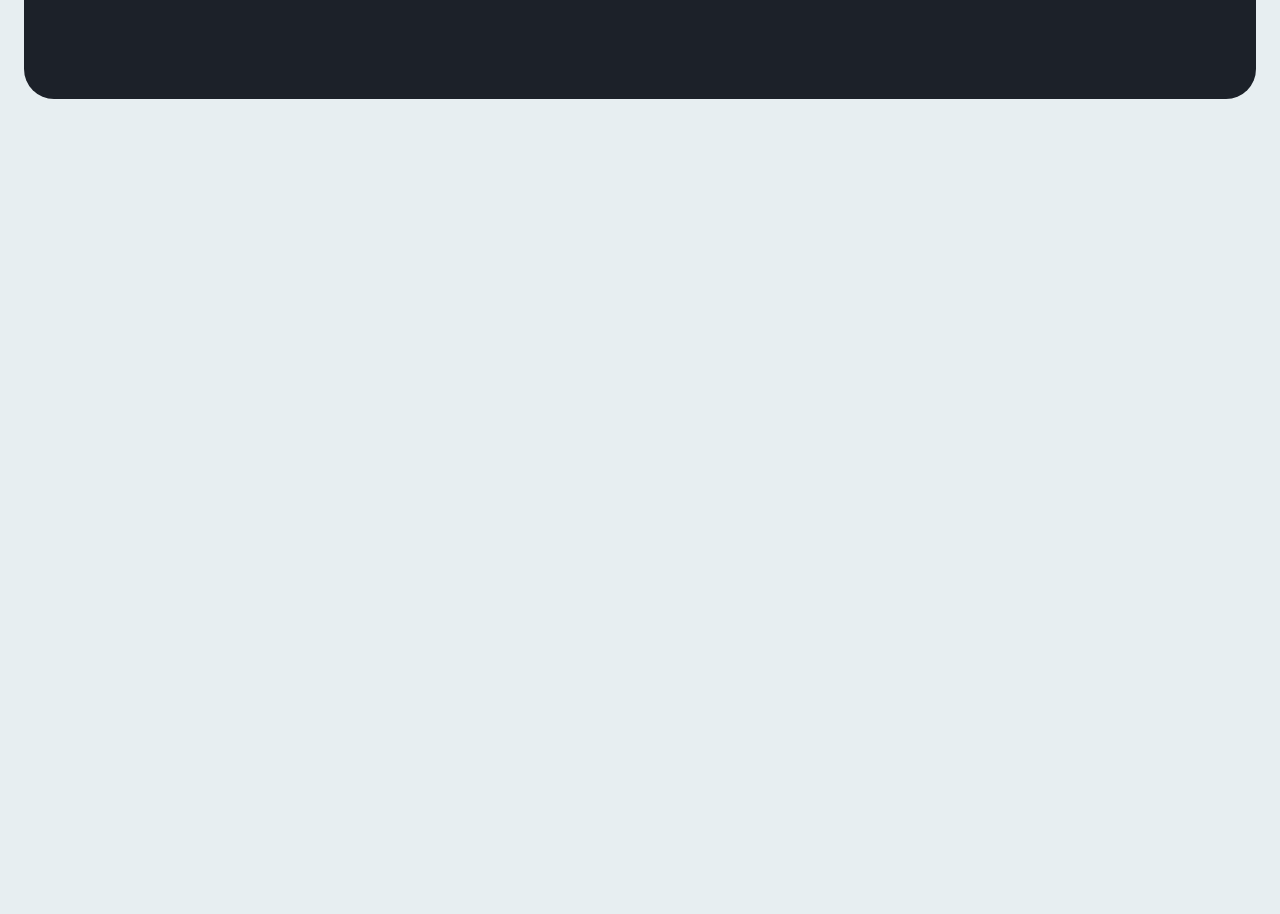
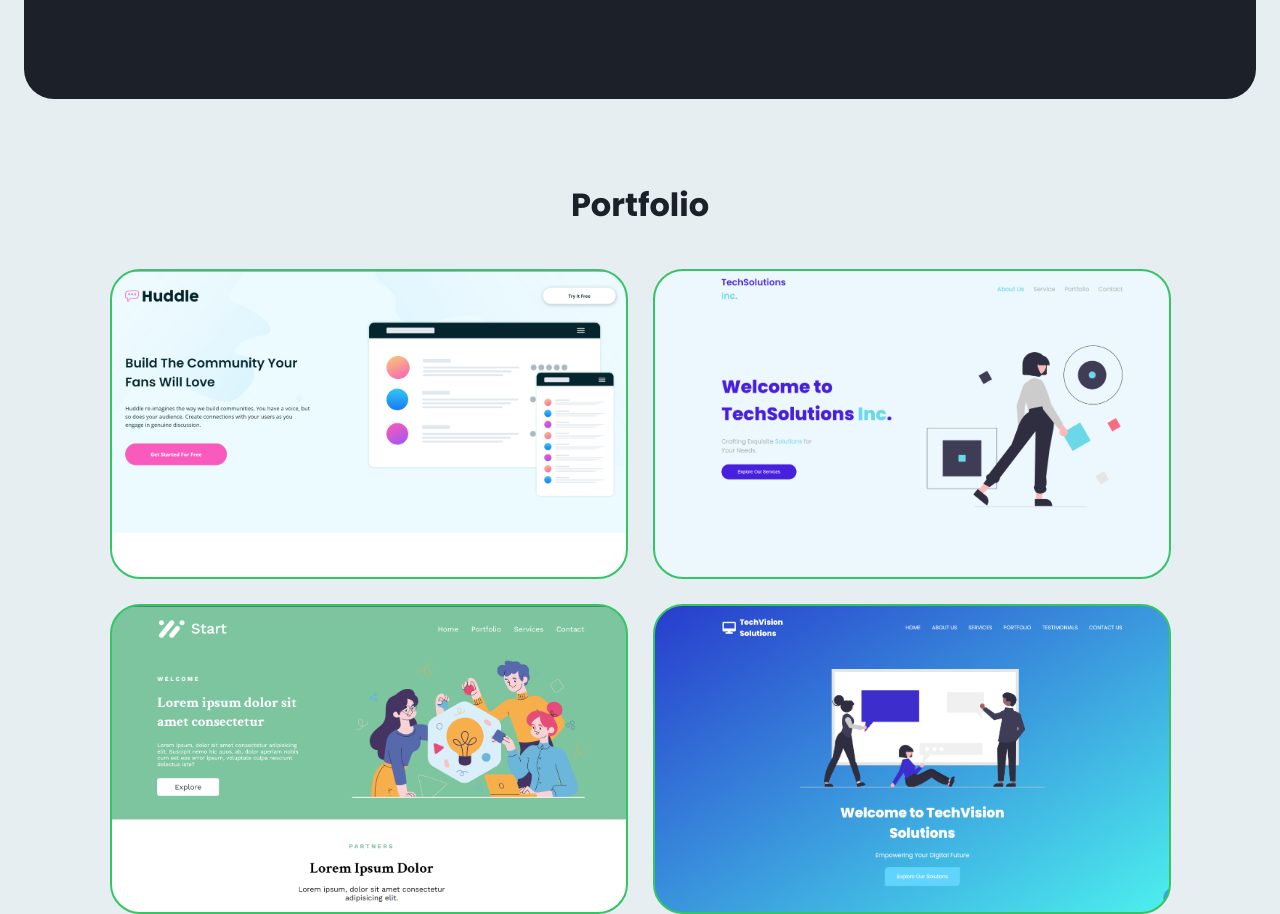
Before and after one commit to devnmarki/Creative-Minds-Innovate, a website built with Vite: page index.html in a window 1280 px wide. Shown: the part 2424-3338 px from the top of the page. Before the commit the page ends 2523 px from the top, so only its background shows below. Built offline with nearby package versions, Linux system fonts and the light colour scheme; files whose address does not match are found by name.

Commit message:
portfolio section with 4 different projects

```diff
--- a/index.html
+++ b/index.html
@@ -62,6 +62,7 @@
             <h1><span>Our</span> Team</h1>
         </div>
       </div>
+
       <div class="about-us__team">
         <div class="member first-member">
           <div class="fade">
@@ -115,6 +116,25 @@
       </div>
     </section>
 
+    <section class="portfolio">
+      <h1 class="portfolio__header">Portfolio</h1>
+
+      <div class="projects">
+
+        <div class="portfolio__project proj-1">
+
+        </div>
+        <div class="portfolio__project proj-2">
+
+        </div>
+        <div class="portfolio__project proj-3">
+
+        </div>
+        <div class="portfolio__project proj-4">
+
+        </div>
+      </div>
+    </section>
 
 
     <script type="module" src="/main.js"></script>
--- a/scss/main.scss
+++ b/scss/main.scss
@@ -3,3 +3,4 @@
 @forward "hero";
 @forward "about";
 @forward "services";
+@forward "portfolio";
--- /dev/null
+++ b/scss/portfolio.scss
@@ -0,0 +1,66 @@
+@use "utils/variables" as var;
+@use "utils/mixins" as mix;
+
+.portfolio {
+    display: flex;
+    flex-direction: column;
+    align-items: center;
+    width: 100%;
+    margin: 40px 0px;
+
+    &__header {
+        font-size: 32px;
+        font-weight: var.$bold;
+        color: var.$black;
+        margin-bottom: 40px;
+    }
+
+    .projects {
+        display: flex;
+        flex-direction: column;
+        row-gap: 20px;
+
+        .proj-1 {
+            background-image: url("/images/huddle.png");
+        }
+
+        .proj-2 {
+            background-image: url("/images/tech_solutions.jpg");
+        }
+
+        .proj-3 {
+            background-image: url("/images/start.png");
+        }
+
+        .proj-4 {
+            background-image: url("/images/tech_vision_solutions.png");
+        }
+    }
+
+    &__project {
+        width: 329px;
+        height: 197px;
+        border-radius: 30px;
+        border: 2px solid var.$green;
+        background-size: contain;
+    }
+}
+
+@include mix.breakpoint(l) {
+    .portfolio {
+        margin: 100px 0px;
+
+        .projects {
+            display: grid;
+            grid-template-columns: repeat(2, 518px);
+            grid-template-rows: repeat(2, 310px);
+            gap: 25px;
+        }
+
+        &__project {
+            width: 100%;
+            height: 100%;
+            background-size: cover;
+        }
+    }
+}
```
Also changed, not shown: public/images/huddle.png (added), public/images/start.png (added), public/images/tech_solutions.jpg (added), public/images/tech_vision_solutions.png (added).
